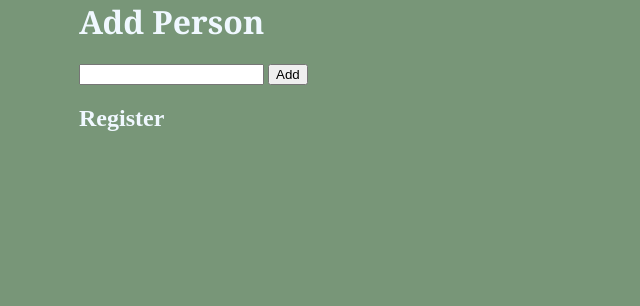
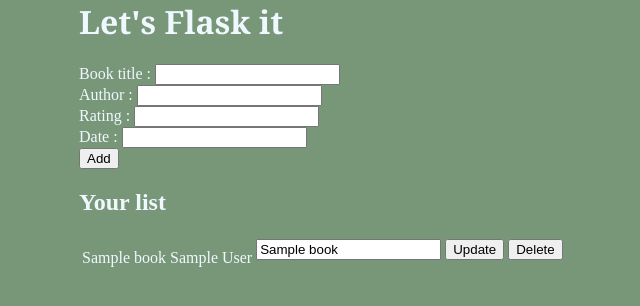
Before and after one commit to Kimovi/Python_practice, a Flask app: page / in a window 1280 px wide. Shown: the top 306 px of the page, without its empty margins (113-753 px from the left). Run offline with Flask 2, Linux system fonts and the light colour scheme; tables that the repository leaves empty hold one stand-in row (values such as "Sample post").

Commit message:
Unit testing exercise

```diff
--- a/templates/home.html
+++ b/templates/home.html
@@ -1,35 +1,74 @@
 <html>
   <head>
-    <title>Add person</title>
+    <title>Let's Flask it</title>
     <link rel="stylesheet" href="{{ url_for('static', filename='style.css') }}">
   </head>
   <body>
-    <h1>Add Person</h1>
+    <div class ="main">
+        <h1>Let's Flask it</h1>
         <form method="POST" action="/">
-      <input type="text" name="name"> <input type="submit" value="Add">
+          Book title : <input type="text" name="book_title"><br>
+          Author : <input type="text" name="author"><br>
+          Rating : <input type="text" name="rating"><br>
+          Date : <input type="text" name="date"><br>
+        <input type="submit" value="Add">
         </form>
-    <h2>Register</h2>
+      <h2>Your list</h2>
       <table>
-      {% for person in registrees %}
+        {% for i in book_lists %}
           <tr>
             <td>
-            {{person.name}}
+              {{i.book_title}}
+              {{i.author}}
             </td>
             <td>
               <form method="POST" action="./update">
-              <input type="hidden" value="{{person.name}}" name="oldname">
-              <input type="text" value="{{person.name}}" name="newname">
+                <input type="hidden" value="{{i.book_title}}" name="oldbook_title">
+                <input type="text" value="{{i.book_title}}" name="newbook_title">
                 <input type="submit" value="Update">
               </form>
             </td>
             <td>
               <form method="POST" action="./delete">
-              <input type="hidden" value="{{person.name}}" name="name">
+                <input type="hidden" value="{{i.book_title}}" name="book_title">
                 <input type="submit" value="Delete">
               </form>
             </td>
           </tr>
             {% endfor %}
       </table>
+	<!-- <form method="POST" action="/">
+          User name : <input type="text" name="u_name">
+          <input type="submit" value="Add">
+	<ul>
+	{% for j in u_name %}
+	<li> {{j.u_name}} </li>
+	{% endfor %}
+	</ul>  -->
  </body>
 </html>
+
+      <!-- <table>
+        <tr>
+          <th>User name</th>
+          <th>Options</th>
+        </tr>
+        {% for book in book_lists %}
+          <tr>
+            <td>
+              {{book.book_title}}
+            </td>
+            <td>
+              <form method="POST" action="./update">
+                <input type="hidden" value="{{book.book_title}}" name="oldname">
+                <input type="text" value="{{book.book_title}}" name="newname">
+                <input type="submit" value="Update">
+              </form>
+              <form method="POST" action="./delete">
+                <input type="hidden" value="{{book.book_title}}" name="name">
+                <input type="submit" value="Delete">
+              </form>
+            </td>
+          </tr>
+            {% endfor %}
+      </table> -->
```
Also changed, not shown: README.MD. Lines whose indentation alone changed are shown as unchanged.
